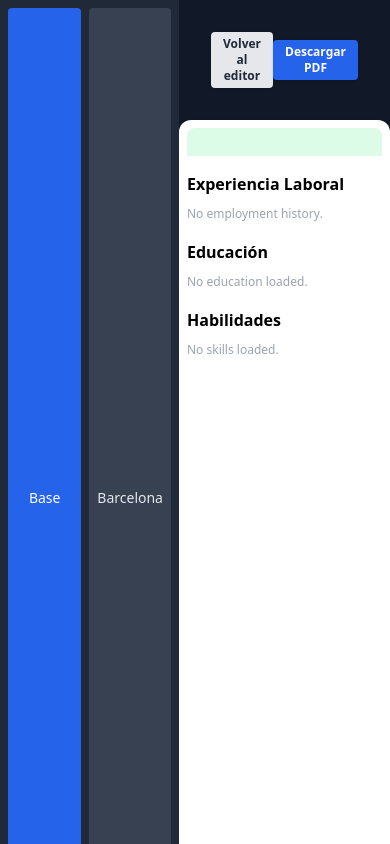
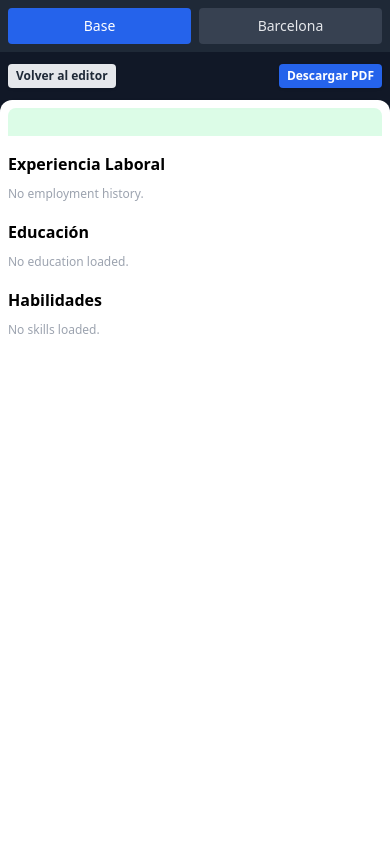
Before and after one commit to givemefire44/cvfaster-limpio, a Next.js app: page /select-template in a window 390 px wide. Shown: the top 844 px of the page. Built offline with nearby package versions, Linux system fonts and the light colour scheme.

Commit message:
Update page.tsx

```diff
--- a/app/select-template/page.tsx
+++ b/app/select-template/page.tsx
@@ -38,8 +38,8 @@ export default function SelectTemplatePage() {
   const TemplateComponent = templates[selectedTemplate].component;
 
   return (
-    <main className="min-h-screen bg-gray-900 flex flex-row">
-      {/* Sidebar */}
+    <main className="min-h-screen bg-gray-900 flex flex-col sm:flex-row">
+      {/* Sidebar SOLO desktop */}
       <aside className="hidden sm:flex w-64 bg-gray-800 p-6 min-h-screen text-white flex-col">
         <div className="mb-4 font-bold text-lg">Templates</div>
         <div className="flex flex-col gap-4">
@@ -77,26 +77,26 @@ export default function SelectTemplatePage() {
       {/* Área principal: botones y preview centrados */}
       <div className="flex-1 flex flex-col">
         {/* Botones siempre arriba y extremos */}
-        <div className="w-full flex flex-row justify-between items-center px-8 pt-8 sticky top-0 z-20 bg-gray-900" style={{ minHeight: 40 }}>
+        <div className="w-full flex flex-row justify-between items-center px-2 sm:px-8 pt-2 sm:pt-8 sticky top-0 z-20 bg-gray-900" style={{ minHeight: 40 }}>
           <button
-            className="bg-gray-200 text-gray-800 px-3 py-1 rounded font-semibold shadow hover:bg-gray-300 transition text-xs min-h-0"
+            className="bg-gray-200 text-gray-800 px-2 sm:px-3 py-1 rounded font-semibold shadow hover:bg-gray-300 transition text-xs min-h-0"
             onClick={() => router.push("/create-cv")}
             type="button"
           >
             Volver al editor
           </button>
           <button
-            className="bg-blue-600 text-white px-3 py-1 rounded font-semibold shadow text-xs min-h-0"
+            className="bg-blue-600 text-white px-2 sm:px-3 py-1 rounded font-semibold shadow text-xs min-h-0"
             onClick={handleDownload}
             type="button"
           >
             Descargar PDF
           </button>
         </div>
-        {/* Preview grande del template: SIEMPRE centrado */}
-        <div className="flex-1 flex justify-center items-start py-8 overflow-auto">
+        {/* Preview grande del template: SIEMPRE centrado y responsive */}
+        <div className="flex-1 flex justify-center items-start py-2 sm:py-8 overflow-auto">
           <div
-            className="w-full max-w-4xl"
+            className="w-full"
             ref={previewRef}
           >
             <TemplateComponent data={formData} />
```
